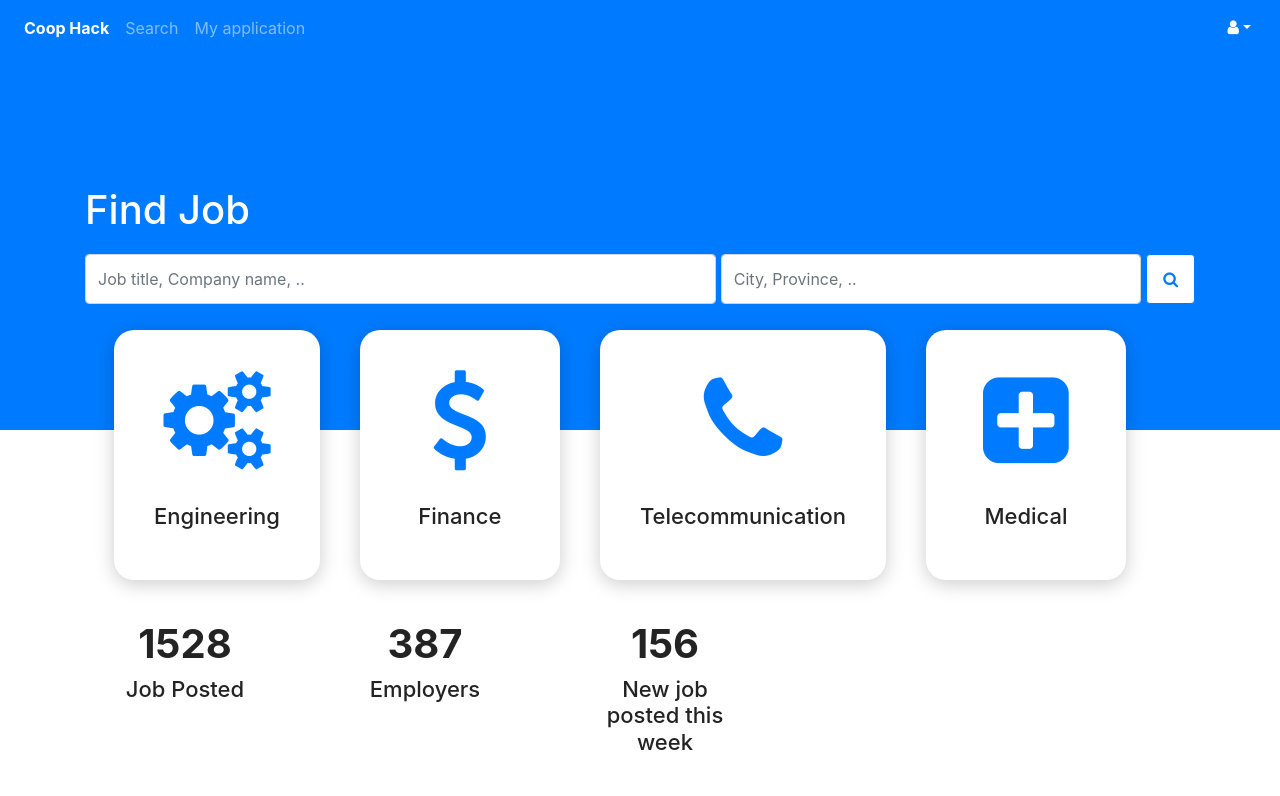
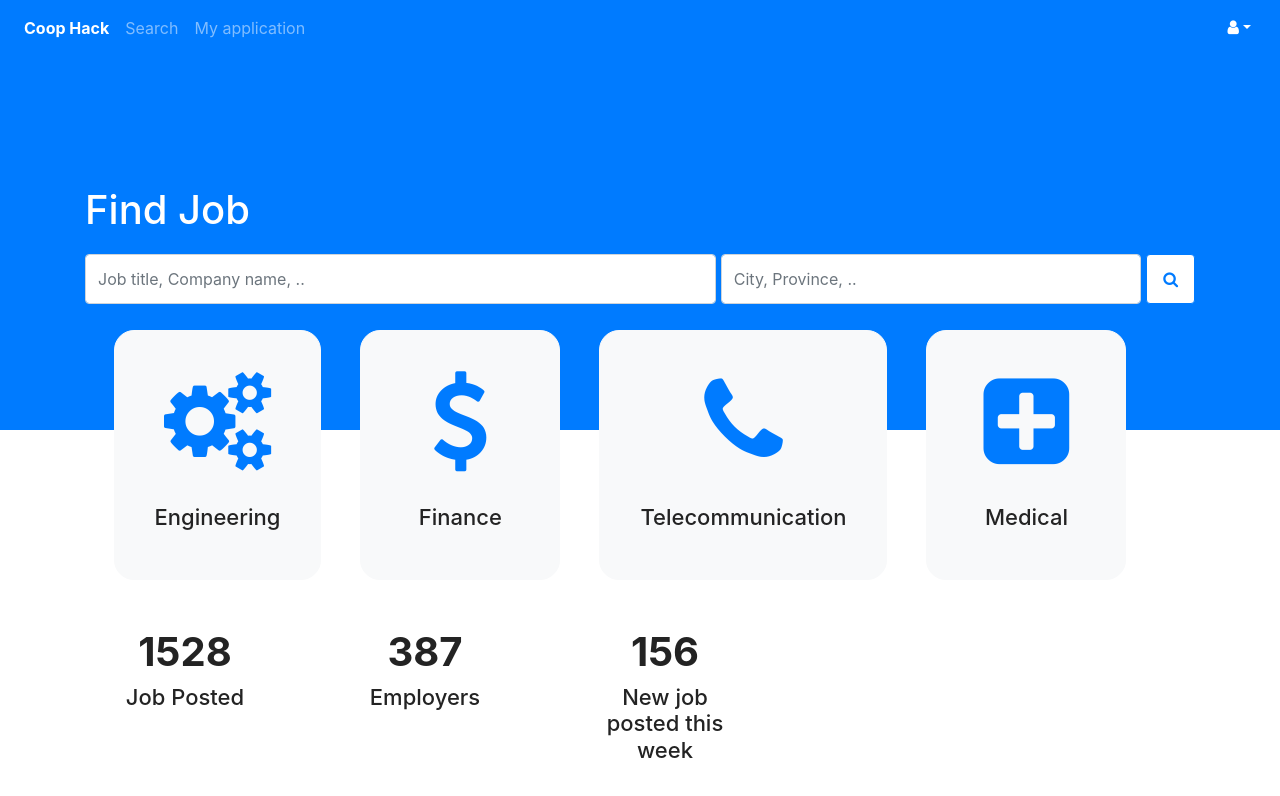
Before and after one commit to dngen049/coop-hack, a React (Create React App) app: page /Homepage in a window 1280 px wide. Shown: the top 796 px of the page. Built offline with nearby package versions, Linux system fonts and the light colour scheme.

Commit message:
Finished HomePage Styling

```diff
--- a/src/pages/HomePage.css
+++ b/src/pages/HomePage.css
@@ -8,20 +8,12 @@
   padding-bottom: 110px;
   background-attachment: fixed
 }
-.domain-service{
-    background-color: white;
-    min-width: 200px;
-    width: max-content;
-    height: 250px;
-    box-shadow: rgba(0, 0, 0, 0.2) 0px 4px 19px 0px;
-    border-radius: 20px;
-    padding: 40px;
-    text-align: center;
-    margin-right: 40px;
-}
-.domain-service:hover{
-    z-index: 5;
-    transition-duration: 0.5s;
-    transform: scale(1.1, 1.1);
-    box-shadow: 0 8px 38px 0px rgba(0, 0, 0, 0.9);
-}
+
+
+.btn:hover{
+     background-color: transparent;
+     z-index: 5;
+     transition-duration: 0.5s;
+     transform: scale(1.1, 1.1);
+
+ }
--- a/src/pages/Homepage.js
+++ b/src/pages/Homepage.js
@@ -1,19 +1,44 @@
 import React from 'react'
-import { Link } from 'react-router-dom'
-import {Form, FormGroup, FormControl, Button} from 'react-bootstrap'
+import {withRouter} from 'react-router';
+import {Form, FormGroup, FormControl, Button, style} from 'react-bootstrap'
 import CountUp from 'react-countup';
 import "./HomePage.css"
 
-export default class HomePage extends React.Component {
+class HomePage extends React.Component {
   constructor(props){
     super(props)
     this.state={
         search:"",
         region:"",
-        domain:"",
+        EngSelected:false,
+        FinSelected: false,
+        TeleComSelected: false,
+        MedSelected: false,
     }
+    // this.handleDomainClick = this.handleDomainClick.bind(this)
   }
-
+  handleChange = event => {
+    this.setState({
+        [event.target.id]: event.target.value,
+    });
+  }
+  handleSubmit = event => {
+    var dom="";
+    if(this.state.EngSelected){
+      dom= dom + "Engineering "
+    }
+    if(this.state.FinSelected){
+      dom = dom + "Finance "
+    }
+    if(this.state.TeleComSelected){
+      dom = dom + "Telecommunication "
+    }
+    if(this.state.MedSelected){
+      dom = dom + "Medicale "
+    }
+    dom = dom.split(" ")
+    this.props.history.push('/Search', { search: this.state.search, region: this.state.region, domain:dom.join() })
+  }
 
   render(){
     return (
@@ -22,14 +47,15 @@ export default class HomePage extends React.Component {
           <div className="container" style={{marginTop:"60px"}}>
               <h1>Find Job</h1>
               <div>
-              <Form style={{display:"flex", marginTop:"20px"}}>
+              <Form style={{display:"flex", marginTop:"20px"}}  onSubmit={this.handleSubmit}>
                     <FormGroup controlId="search" style={{width: "60%",marginRight: "5px"}} >
 
                         <FormControl
                         style={{height: "50px"}}
                         placeholder="Job title, Company name, .."
                         value={this.state.search}
-                        // onChange={this.handleChange}
+                        onChange={this.handleChange}
+                        autoComplete="true"
                         />
 
                     </FormGroup>
@@ -40,14 +66,30 @@ export default class HomePage extends React.Component {
                          style={{ height: "50px"}}
                         placeholder="City, Province, .."
                         value={this.state.region}
-                        // onChange={this.handleChange} <FormControl.Feedback  type="invalid"
+                        onChange={this.handleChange}
                         />
 
                     </FormGroup>
+                    <style type="text/css">
+                      {`
+                        form > button.btn {
+                          width: 50px;
+                          background-color: white;
+                          height: 50px;
+                        }
+
+                        form > button.btn:hover {
+                          background-color: transparent;
+                          border-color:white;
+                          z-index: 5;
+                          transition-duration: 0.5s;
+                          transform: scale(1.1, 1.1);
+                        }
+                      `}
+                    </style>
                     <Button
                         variant="outline-primary"
                         block
-                        style={{ width: "50px", backgroundColor: "white",height: "50px"}}
                         type="submit">
                         <span className="fa fa-search"></span>
                     </Button>
@@ -62,25 +104,30 @@ export default class HomePage extends React.Component {
           </div>
         </div>
         <div className="container" style={{marginTop:"-100px", display:"flex", justifyContent:"center", textAlign:"center"}} >
-            <div className="domain-service" >
+
+
+            <div className="btn-group" data-toggle="buttons">
+              <label className="btn btn-light" onClick={() => this.setState({EngSelected:!this.state.EngSelected})} style={{minWidth: "200px", width: "max-content", height: "250px", marginRight: "40px", padding: "40px", textAlign: "center", borderRadius: "20px"}} >
                 <span className="fa fa-cogs" style={{fontSize: "100px",color: "#007bff", maxWidth: "150px",marginBottom: "33px"}}></span>
                 <h4 style={{ color: "#232323",fontSize: "22px"}}>Engineering</h4>
-            </div>
-            <div className="domain-service" >
+              </label>
+              <label  className="btn btn-light" onClick={() => this.setState({FinSelected:!this.state.FinSelected})} style={{minWidth: "200px", width: "max-content", height: "250px", marginRight: "40px", padding: "40px", textAlign: "center", borderRadius: "20px"}} >
                 <span className="fa fa-dollar" style={{fontSize: "100px",color: "#007bff", maxWidth: "150px",marginBottom: "33px"}}></span>
                 <h4 style={{ color: "#232323",fontSize: "22px"}}>Finance</h4>
-            </div>
-            <div className="domain-service" >
+              </label>
+              <label  className="btn btn-light" onClick={() => this.setState({TeleComSelected:!this.state.TeleComSelected})} style={{minWidth: "200px", width: "max-content", height: "250px", marginRight: "40px", padding: "40px", textAlign: "center", borderRadius: "20px"}}>
                 <span className="fa fa-phone" style={{fontSize: "100px",color: "#007bff", maxWidth: "150px",marginBottom: "33px"}}></span>
                 <h4 style={{ color: "#232323",fontSize: "22px"}}>Telecommunication</h4>
-            </div>
-            <div className="domain-service">
+              </label>
+              <label  className="btn btn-light" onClick={() => this.setState({MedSelected:!this.state.MedSelected})} style={{minWidth: "200px", width: "max-content", height: "250px", marginRight: "40px", padding: "40px", textAlign: "center", borderRadius: "20px"}}>
                 <span className="fa fa-plus-square" style={{fontSize: "100px",color: "#007bff", maxWidth: "150px",marginBottom: "33px"}}></span>
                 <h4 style={{ color: "#232323",fontSize: "22px"}}>Medical</h4>
+              </label>
             </div>
+
         </div>
         <div className="container"  style={{ display:"flex", justifyContent:"left", textAlign:"center", marginBottom:"0"}}>
-            <div  style={{ width:"200px", height:"fit-content",   padding:"40px 40px", textAlign:"center", marginRight:"40px"}}>
+            <div style={{ width:"200px", height:"fit-content",   padding:"40px 40px", textAlign:"center", marginRight:"40px"}}>
               <h1  style={{ color: "#232323", fontWeight:"bolder"}}><CountUp end={1528}></CountUp></h1>
               <h4 style={{ color: "#232323",fontSize: "22px"}}>Job Posted</h4>
             </div>
@@ -98,3 +145,5 @@ export default class HomePage extends React.Component {
     )
   }
 }
+
+export default  withRouter(HomePage);
--- a/src/pages/SearchPage.js
+++ b/src/pages/SearchPage.js
@@ -7,6 +7,7 @@ export default class SearchPage extends React.Component {
   }
 
   render(){
+    console.log(this.props.location.state);
     return (
       <div className="container">
         <h1>Search Page</h1>
```
Lines whose indentation alone changed are shown as unchanged.
